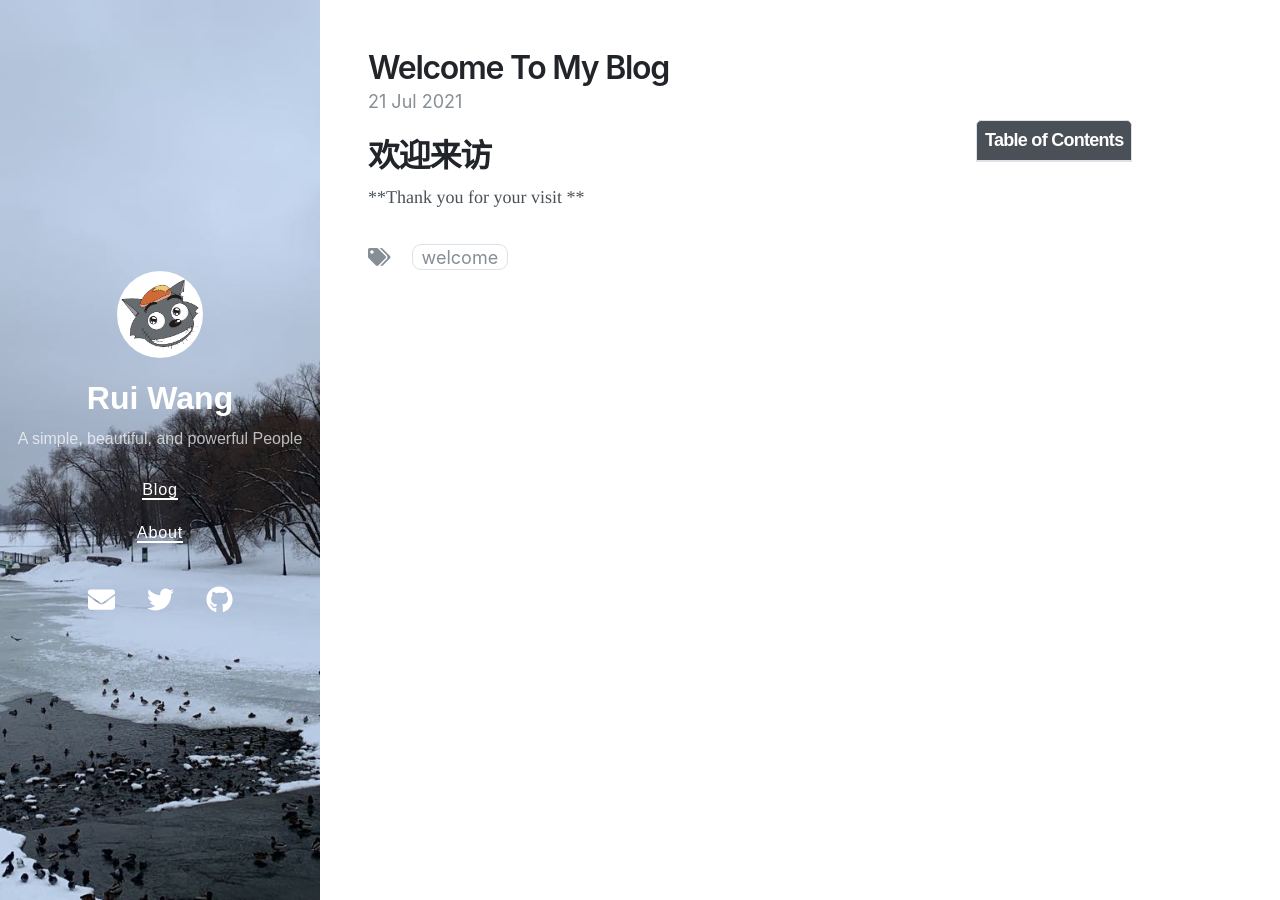
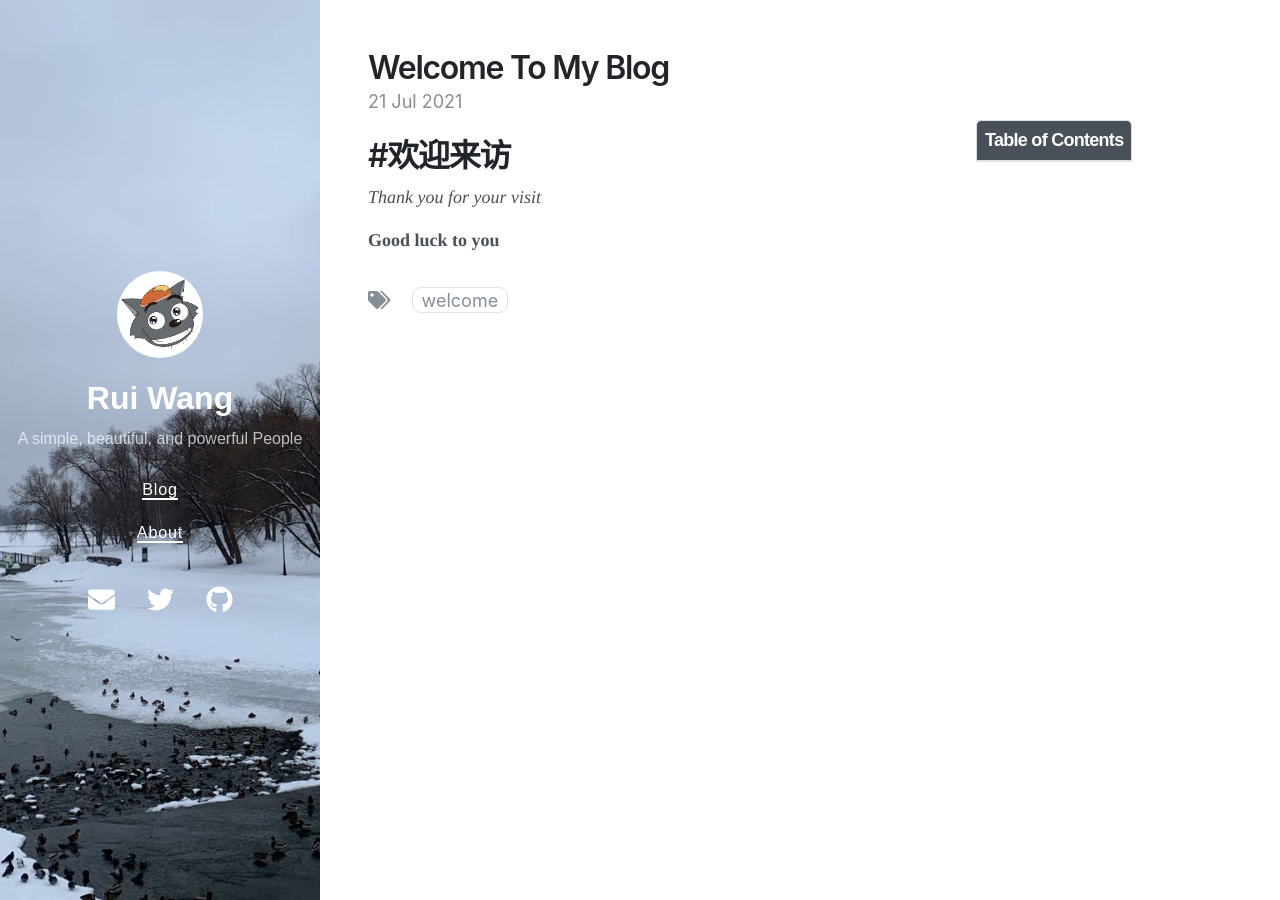
Before and after one commit to Chris-R-U/Chris-R-U.github.io, a Jekyll site: the page built from _posts/2021-07-13-Welcome.md, in a window 1280 px wide. Built offline with Jekyll 4.4.1, drawn with Linux system fonts in a browser that asks for light colours; nearby versions of some CDN libraries.

Commit message:
Update 2021-07-13-Welcome.md

```diff
--- a/_posts/2021-07-13-Welcome.md
+++ b/_posts/2021-07-13-Welcome.md
@@ -5,5 +5,8 @@ date: 2021-07-21
 tags: Welcome
 toc: true
 ---
-# 欢迎来访
-**Thank you for your visit **
+# #欢迎来访
+
+*Thank you for your visit*
+
+**Good luck to you**
```
